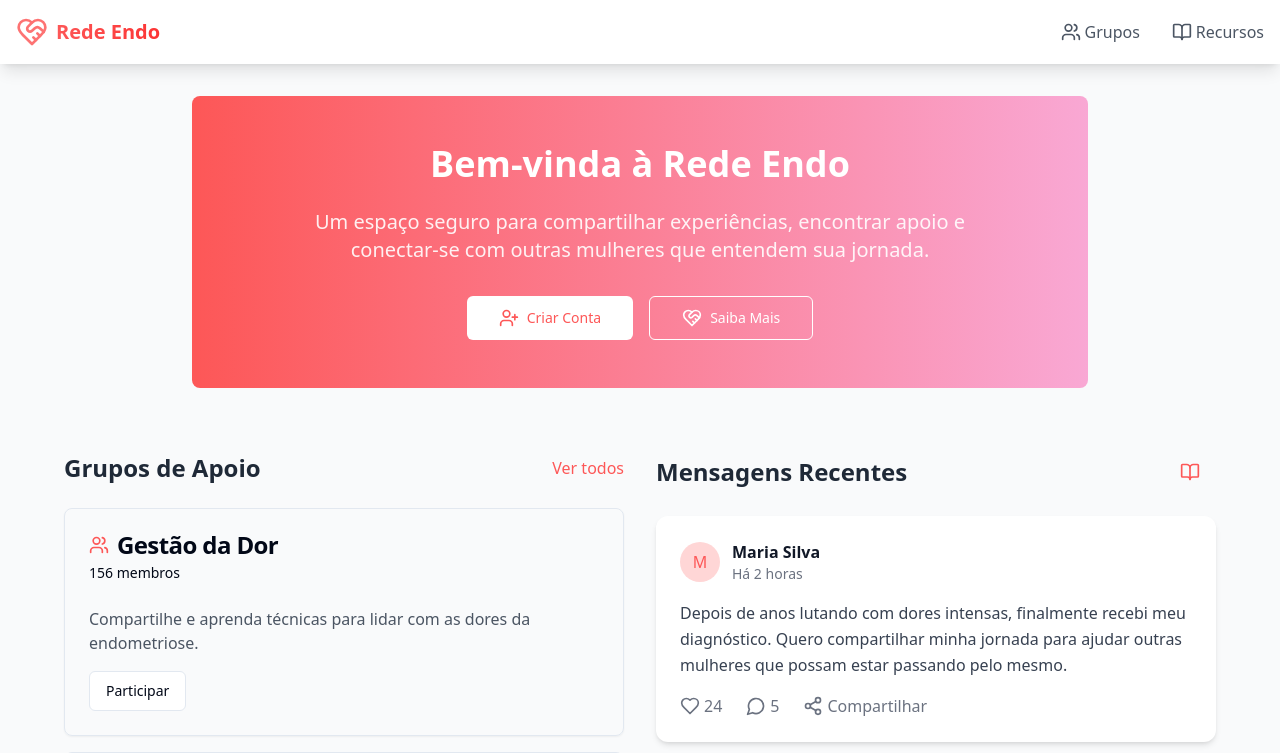
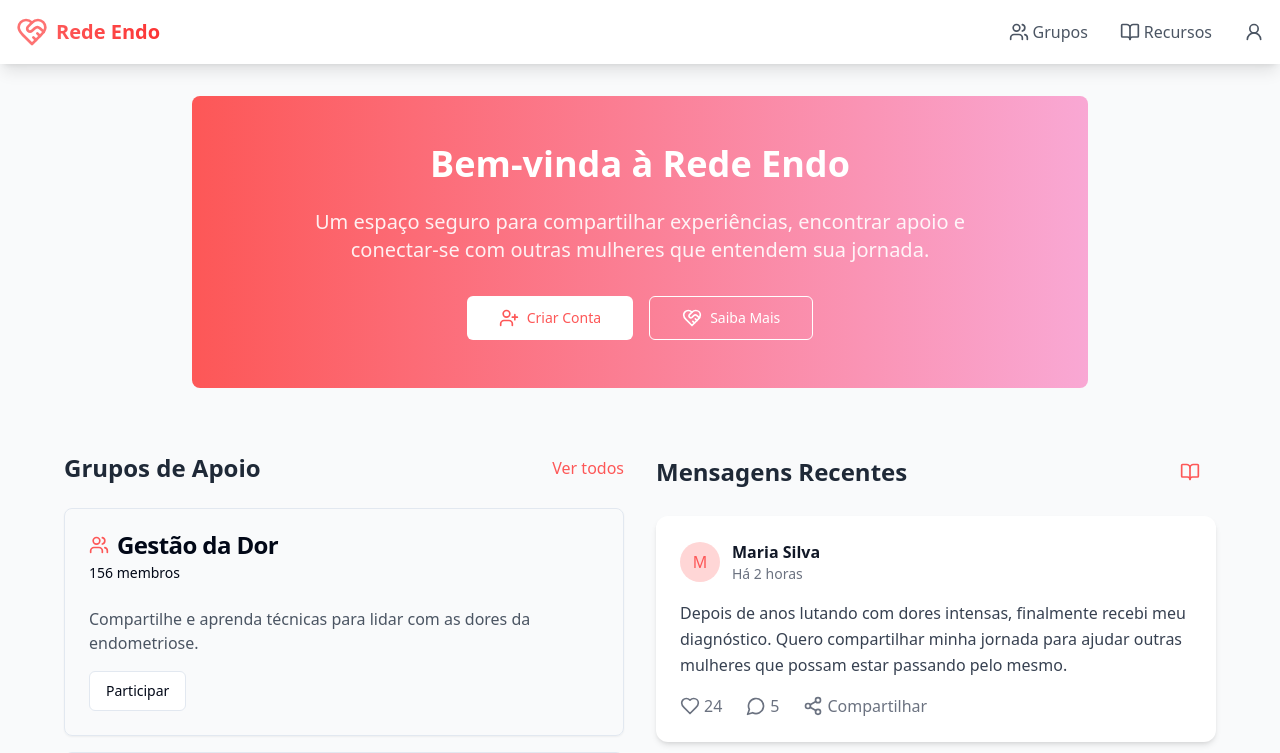
Before and after one commit to alanabs0/empoderamento-uterino-43, a React (Vite) app: page / in a window 1280 px wide. Shown: the top 753 px of the page. Built offline with nearby package versions, Linux system fonts and the light colour scheme.

Commit message:
Add profile icon to navbar
Updated the navbar component to include a profile icon.
[skip gpt_engineer]

```diff
--- a/src/components/Header.jsx
+++ b/src/components/Header.jsx
@@ -1,4 +1,4 @@
-import { HeartHandshake, Users, BookOpen } from "lucide-react";
+import { HeartHandshake, Users, BookOpen, UserRound } from "lucide-react";
 import { Link } from "react-router-dom";
 
 const Header = () => {
@@ -28,6 +28,12 @@ const Header = () => {
               <BookOpen className="h-5 w-5" />
               <span>Recursos</span>
             </Link>
+            <Link
+              to="/login"
+              className="flex items-center space-x-1 text-gray-600 hover:text-primary transition-all hover:scale-105"
+            >
+              <UserRound className="h-5 w-5" />
+            </Link>
           </nav>
         </div>
       </div>
```
